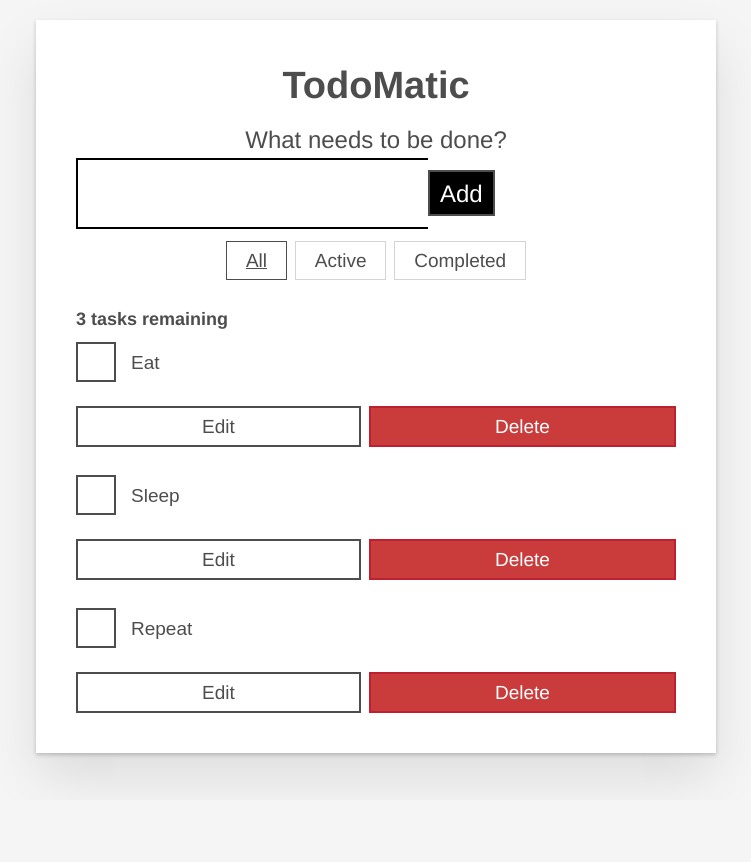
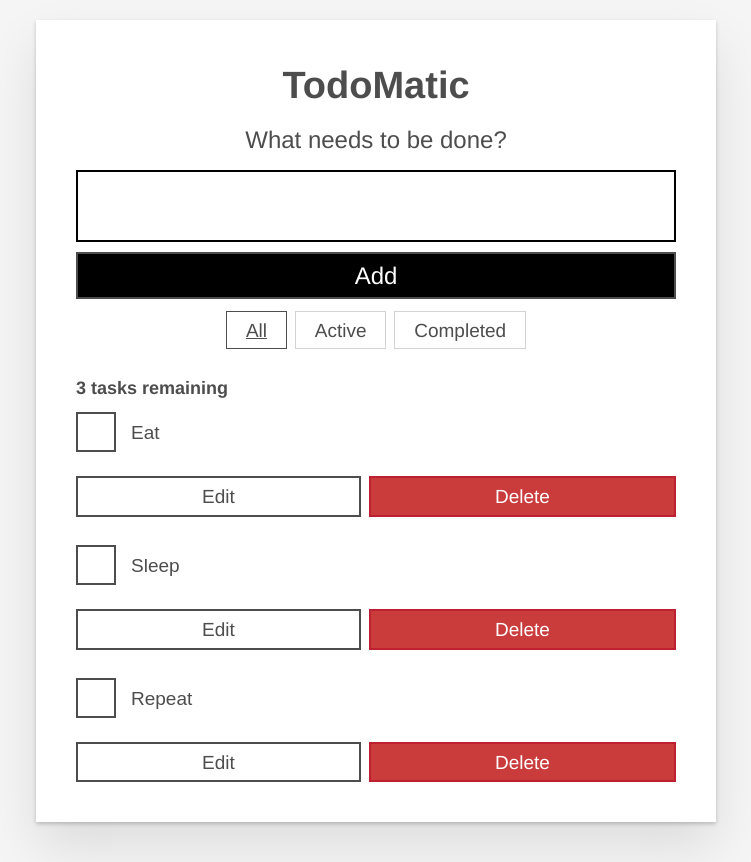
Before and after one commit to dengeist/moz-todo-react, a React (Create React App) app: page / in a window 1280 px wide. Shown: the whole page, without its empty margins (264-1015 px from the left). Before the commit the page ends 800 px from the top, so only its background shows below. Built offline with nearby package versions, Linux system fonts and the light colour scheme.

Commit message:
Tweak styles

```diff
--- a/src/index.css
+++ b/src/index.css
@@ -5,7 +5,7 @@
   box-sizing: border-box;
 }
 *:focus {
-  outline: 3px dashed #000;
+  outline: 3px dashed #228bec;
 }
 
 html {
@@ -150,7 +150,6 @@ body {
 }
 
 /* End global styles */
-
 .todoapp {
   background: #fff;
   margin: 2rem 0 4rem 0;
@@ -185,25 +184,27 @@ body {
   min-width: 0;
   padding: 2rem;
   border: 2px solid #000;
-  border-right: 0;
 }
 
 .input__lg:focus {
   border-color: #4d4d4d;
-  outline-offset: -0.6rem;
-  box-shadow: none;
+  box-shadow: inset 0 0 0 2px;
 }
 
 [class*="__lg"] {
-  font-size: 2.4rem;
+  display: inline-block;
+  width: 100%;
+  font-size: 1.9rem;
 }
 
-.new-todo-btn {
-  border-left: 0;
+[class*="__lg"]:not(:last-child) {
+  margin-bottom: 1rem;
 }
-.new-todo-btn:focus {
-  outline-color: #fff;
-  outline-offset: -0.6rem;
+
+@media screen and (min-width: 620px) {
+  [class*="__lg"] {
+    font-size: 2.4rem;
+  }
 }
 
 .filters {
@@ -234,10 +235,6 @@ body {
 
 .todo.editing > form > * + * {
   margin-top: 1.4rem;
-}
-
-.todo-label {
-  display: block;
 }
 
 .todo-text {
```
